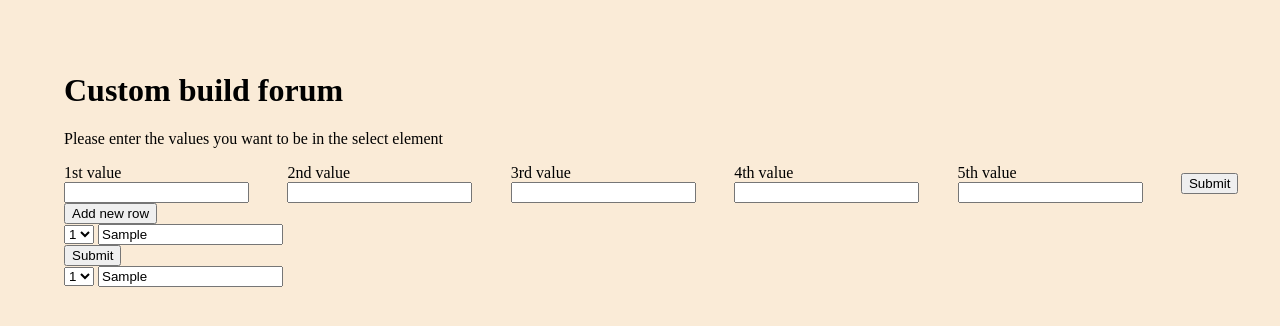
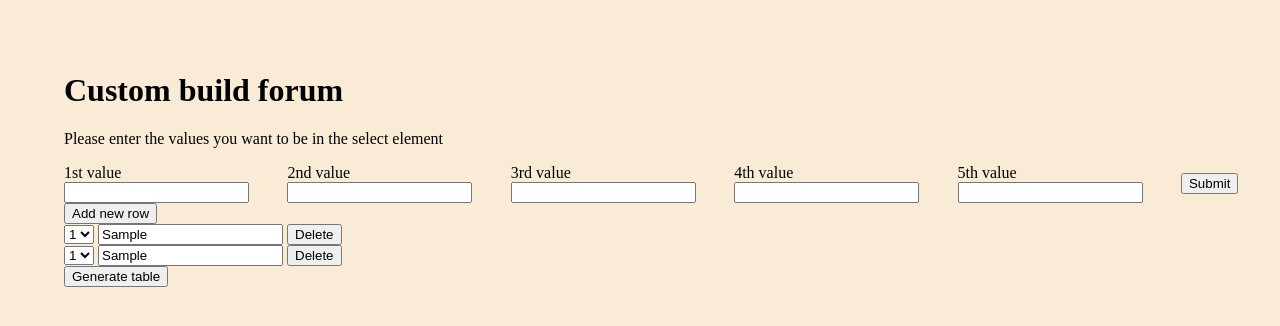
Before and after one commit to Ahelsamahy/Custom-build-form, a plain HTML site: page index.html in a window 1280 px wide. Both pictures are taken after typing "Sample" into the empty fields and a click on the button "Add new row". Drawn offline with Linux system fonts and the light colour scheme.

Commit message:
feat<index.html, main.js>: add new input before the generate table button
it was after it, which made the look not good

```diff
--- a/index.html
+++ b/index.html
@@ -41,11 +41,8 @@
 
   <div id="generateTable">
     <button id="addRowButton" onclick="duplicate()">Add new row</button>
-
-
     <form id="addRows" onsubmit="return getInputForSelect();">
-
-      <div class="tableRow">
+      <div id="tableRow">
         <select>
           <option value="1">1</option>
           <option value="2">2</option>
@@ -53,8 +50,9 @@
           <option value="4">4</option>
         </select>
         <input type="text">
+        <button class="deleteRowButton" type="button" onClick="removeDiv(this)">Delete</button>
       </div>
-      <input type="submit" value="Submit">
+      <input id="generateTableButton" type="submit" value="Generate table">
     </form>
 
   </div>
--- a/main.js
+++ b/main.js
@@ -1,9 +1,9 @@
-var selectValue = [];
+var selectValue = []; // to store the input from user, that will be used in making the values in select list
 
 function getInputForSelect() {
   var inputData = document.querySelectorAll("#selectInputContainer [type='text']");
   for (var i = 0; i < inputData.length; i++) {
-    if (inputData[i].value.length >0) {
+    if (inputData[i].value.length > 0) {
       selectValue.push(inputData[i].value)
     }
   }
@@ -12,11 +12,20 @@ function getInputForSelect() {
 }
 
 var i = 0;
-var original = document.getElementsByClassName("tableRow")[0];
+var original = document.getElementById("tableRow");
+var GTB = document.getElementById("generateTableButton");
+
 
 function duplicate() {
-  var clone = original.cloneNode(true); // "deep" clone
-  clone.id = "";
-  // or clone.id = ""; if the divs don't need an ID
-  original.parentNode.appendChild(clone);
+  var clone = original.cloneNode(true);
+  clone.id = "duplicatedTableRow" + i++;
+  GTB.before(clone)
+  // original.parentNode.appendChild(clone);
 }
+
+function removeDiv(e) {
+  if (e.parentNode.id != "tableRow") {
+    e.parentElement.remove();
+    i--;
+  }
+}
```
